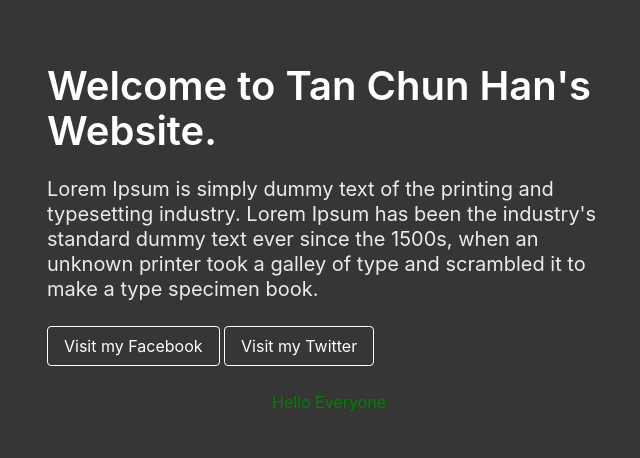
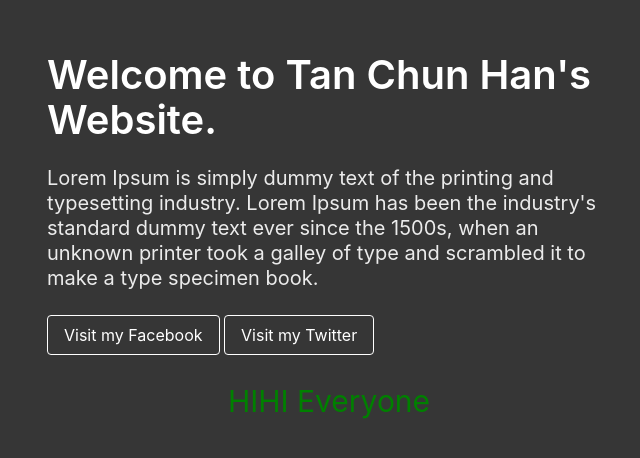
Before and after one commit to chunhan2915/tanchunhan.github.io, a plain HTML site: page index.html in a window 1280 px wide. Shown: the part 162-620 px from the top of the page, without its empty margins (311-951 px from the left). Drawn offline with nearby package versions, Linux system fonts and the light colour scheme.

Commit message:
Update index.html

```diff
--- a/index.html
+++ b/index.html
@@ -23,7 +23,7 @@
                         <a href="https://facebook.com/"><button class="button is-white is-outlined">Visit my Facebook</button></a> &nbsp;
                         <a href="https://twitter.com/"><button class="button is-white is-outlined">Visit my Twitter</button></a>
                     </div>
-                    <h2 style="color: green;text-align: center;">Hello Everyone</h2>
+                    <h2 style="color: green;text-align: center;font-size: 30px;">HIHI Everyone</h2>
 
                 </div>
             </div>
```
